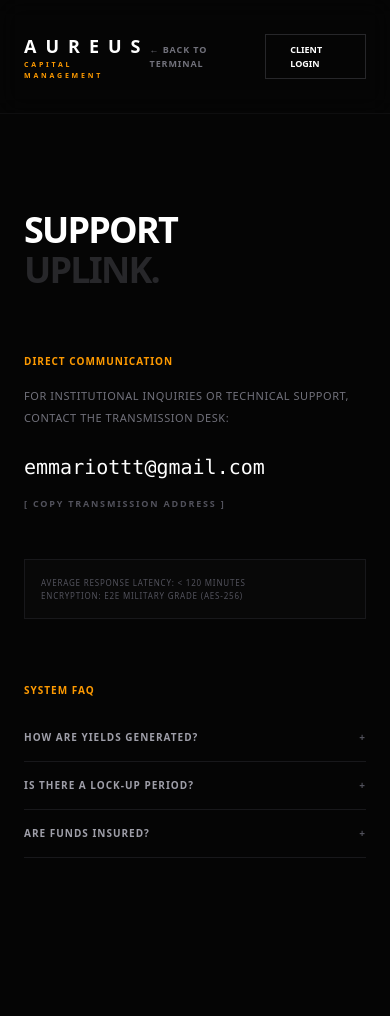
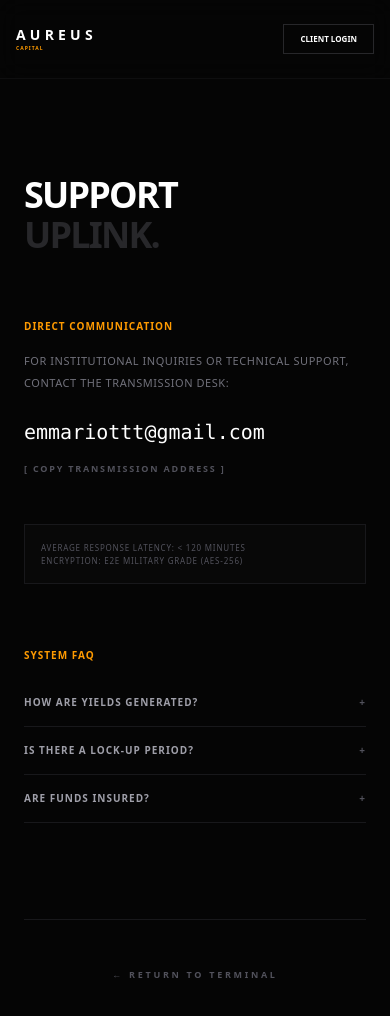
Before and after one commit to cboi019/Project-Aureus, a React (Vite) app in the folder client/: page /contact in a window 390 px wide. Shown: the top 1016 px of the page. Built offline with nearby package versions, Linux system fonts and the light colour scheme.

Commit message:
feat: Adjusted Scaling on contact page

```diff
--- a/client/src/pages/Contact.jsx
+++ b/client/src/pages/Contact.jsx
@@ -15,23 +15,25 @@ export default function Contact() {
   const handleCopy = () => {
     navigator.clipboard.writeText('emmariottt@gmail.com');
     setCopied(true);
-    setTimeout(() => setCopied(false), 3000); // Reset message after 3 seconds
+    setTimeout(() => setCopied(false), 3000);
   };
 
   return (
     <div className="min-h-screen bg-[#050505] text-white font-sans selection:bg-amber-500 selection:text-black">
-      {/* Navigation */}
-      <nav className="flex justify-between items-center px-6 md:px-12 py-8 border-b border-zinc-900/50 backdrop-blur-md sticky top-0 z-50">
-        <Link to="/" className="flex flex-col">
-          <span className="text-lg font-bold tracking-[0.5em] uppercase">AUREUS</span>
-          <span className="text-[7px] text-amber-500 tracking-[0.4em] uppercase font-black">Capital Management</span>
+      {/* Navigation - Streamlined for small screens */}
+      <nav className="flex justify-between items-center px-4 md:px-12 py-6 md:py-8 border-b border-zinc-900/50 backdrop-blur-md sticky top-0 z-50">
+        <Link to="/" className="flex flex-col shrink-0">
+          <span className="text-sm md:text-lg font-bold tracking-[0.3em] md:tracking-[0.5em] uppercase">AUREUS</span>
+          <span className="hidden md:block text-[7px] text-amber-500 tracking-[0.4em] uppercase font-black">Capital Management</span>
+          <span className="md:hidden text-[5px] text-amber-500 tracking-[0.2em] uppercase font-black">Capital</span>
         </Link>
 
-        <div className="flex items-center gap-6">
-          <Link to="/" className="text-[9px] text-zinc-500 hover:text-white uppercase font-black transition-colors tracking-widest cursor-pointer">
+        <div className="flex items-center gap-4 md:gap-6">
+          {/* Desktop Only Back Link */}
+          <Link to="/" className="hidden md:block text-[9px] text-zinc-500 hover:text-white uppercase font-black transition-colors tracking-widest cursor-pointer">
             ← Back to Terminal
           </Link>
-          <Link to="/login" className="text-[9px] border border-zinc-800 px-6 py-2 uppercase font-black hover:bg-white hover:text-black transition-all">
+          <Link to="/login" className="text-[8px] md:text-[9px] border border-zinc-800 px-4 md:px-6 py-2 uppercase font-black hover:bg-white hover:text-black transition-all">
             Client Login
           </Link>
         </div>
@@ -53,18 +55,16 @@ export default function Contact() {
               </p>
 
               <div className="space-y-4">
-                {/* Clickable Email Link */}
-                <a href="mailto:emmariottt@gmail.com" className="block text-xl font-mono text-white hover:text-amber-500 transition-colors">
+                <a href="mailto:emmariottt@gmail.com" className="block text-xl font-mono text-white hover:text-amber-500 transition-colors break-all md:break-normal">
                   emmariottt@gmail.com
                 </a>
 
-                {/* Manual Copy Button */}
                 <button
                   onClick={handleCopy}
                   className="text-[9px] text-zinc-600 hover:text-amber-500 uppercase tracking-[0.2em] font-black transition-all flex items-center gap-2"
                 >
                   {copied ? (
-                    <span className="text-emerald-500 animate-pulse">[ Address Copied to Clipboard ]</span>
+                    <span className="text-emerald-500 animate-pulse">[ Address Copied ]</span>
                   ) : (
                     <span>[ Copy Transmission Address ]</span>
                   )}
@@ -89,7 +89,7 @@ export default function Contact() {
                       className="w-full flex justify-between items-center text-[10px] font-bold uppercase tracking-widest text-left hover:text-amber-500 transition-colors group"
                     >
                       <span className={openFaq === i ? 'text-amber-500' : 'text-zinc-400 group-hover:text-white'}>{faq.q}</span>
-                      <span className="text-zinc-600">{openFaq === i ? '−' : '+'}</span>
+                      <span className="text-zinc-600 ml-2">{openFaq === i ? '−' : '+'}</span>
                     </button>
                     {openFaq === i && (
                       <motion.p
@@ -105,6 +105,13 @@ export default function Contact() {
               </div>
             </div>
           </div>
+
+          {/* Mobile Only Back Link - Neatly positioned at the bottom */}
+          <div className="md:hidden mt-12 flex justify-center border-t border-zinc-900 pt-12">
+             <Link to="/" className="text-[9px] text-zinc-600 hover:text-white uppercase font-black transition-colors tracking-[0.3em] flex items-center gap-2">
+                ← Return to Terminal
+             </Link>
+          </div>
         </motion.div>
       </div>
     </div>
```
